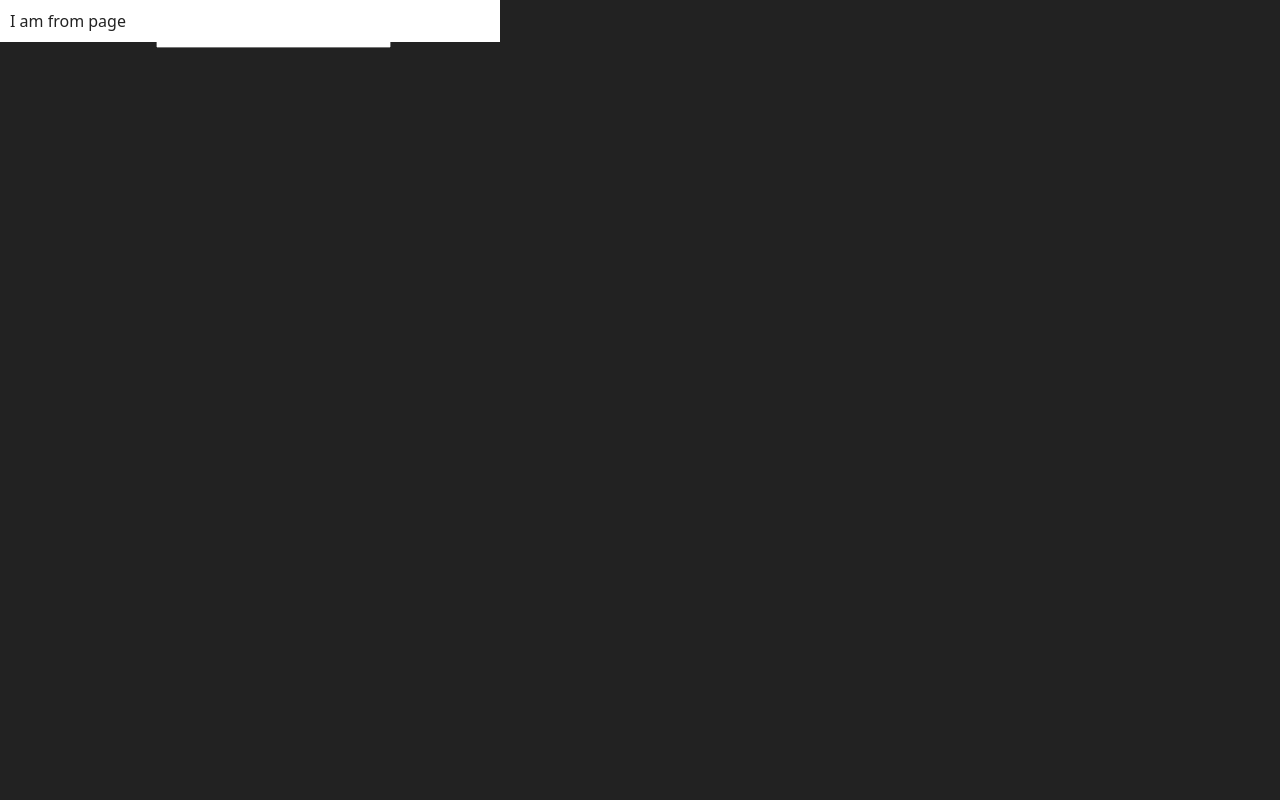
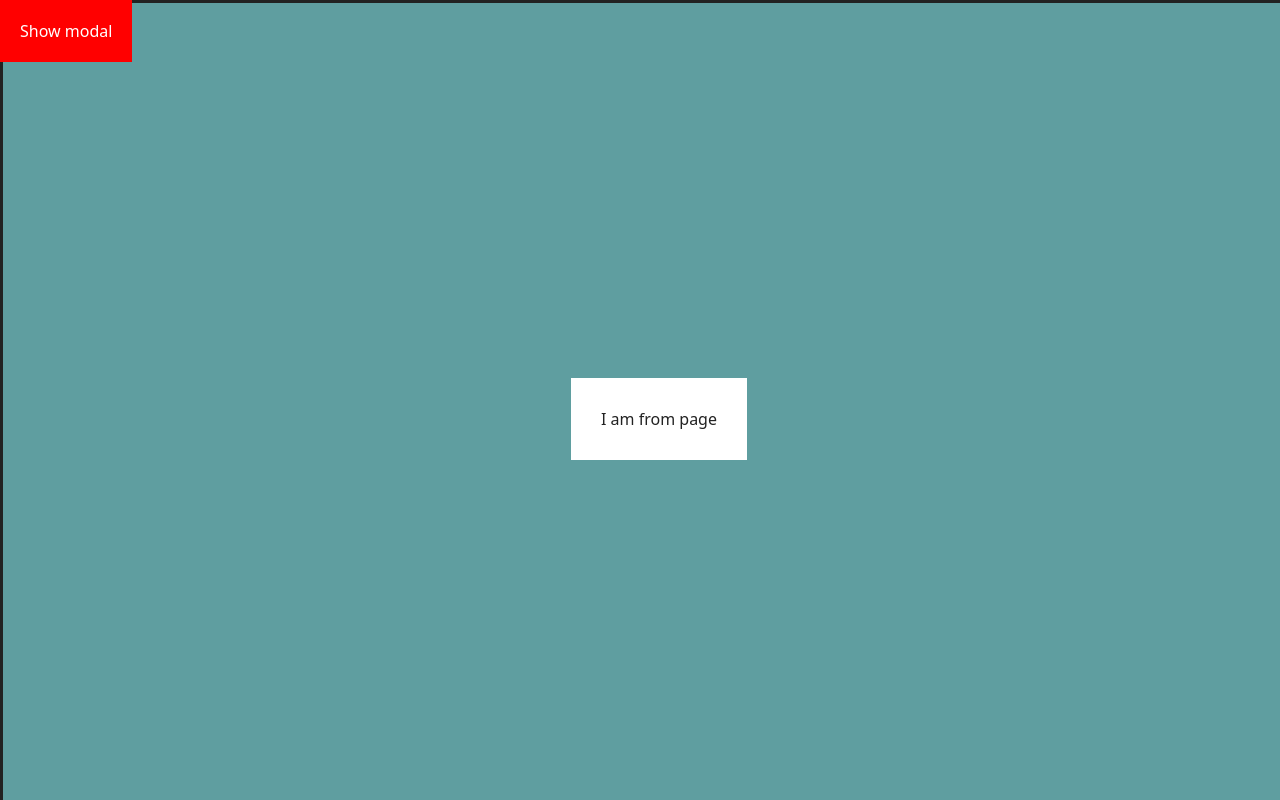
Before and after one commit to sumeshmon/svelte, a SvelteKit app in the folder myApp/: page / in a window 1280 px wide. Built offline with nearby package versions, Linux system fonts and the light colour scheme.

Commit message:
modal with events

```diff
--- a/myApp/src/app.scss
+++ b/myApp/src/app.scss
@@ -16,7 +16,4 @@ body {
     "Helvetica Neue",
     Arial,
     sans-serif;
-  color: #fff;
-
-  background: #222;
 }
--- a/myApp/src/components/Modal.svelte
+++ b/myApp/src/components/Modal.svelte
@@ -1,28 +1,55 @@
 <script>
-    export let message = 'I am from Modal'
-    export let isLoggedIn = true
-    let modal = true
+    export let message = 'Default value'
+    export let isLoggedIn = false
+    export let afterLoggin = true
+    let showModal = false
+    const showModalFn = () => {
+        isLoggedIn = !isLoggedIn
+    }
+
 </script>
 
 
 {#if isLoggedIn}
-    <div class="modal" class:conditional-class={modal}>
+    <dialog class="modal" class:if-logged-in={afterLoggin} open={showModal}>
         <div class="modal-inner">
             <h2>{message}</h2>
         </div>
-    </div>
+
+    </dialog>
+
 {/if}
+<button on:click={showModalFn}>Show modal</button>
 
 <style>
+    button{
+        padding: 20px;
+        color: #fff;
+        position: relative;
+        z-index: 10;
+        background-color: red;
+    }
     .modal{
         background-color: rgba(0, 0, 0, 0.5);
         position: fixed;
-        margin:  0 auto;
-        width: 500px;
         color: #222;
+        margin: auto;
+        width: 100%;
+        height: 100%;
+        display: flex;
+    }
+    .if-logged-in{
+        background-color: cadetblue;
     }
     .modal-inner{
         background-color: #fff;
-        padding: 10px;
+        padding: 30px;
+        max-width: 600px;
+        color: #222;
+        margin: auto;
+        vertical-align: top;
+        & h2{
+            color: #222;
+        }
     }
 </style>
--- /dev/null
+++ b/myApp/src/routes/box-modal/+page.svelte
@@ -0,0 +1,33 @@
+<script lang="ts">
+  import Modal from "../../components/Modal.svelte";
+  let isLoggedIn = false;
+  let showModal = false
+
+  const show = () => {
+    isLoggedIn = !isLoggedIn
+    showModal = true
+  }
+</script>
+
+<svelte:head>
+  <title>SvelteKit demo page</title>
+</svelte:head>
+<!-- <button on:click={show}>Show Modal</button> -->
+<Modal
+  message='I am from parent page'
+/>
+
+<style>
+  body{
+    background-color: white;
+  }
+  button{
+    position: relative;
+    display: inline-block;
+    padding: 10px;
+    margin: 0 auto;
+    width: 200px;
+    background-color: #222;
+    color: #fff;
+  }
+</style>
```
